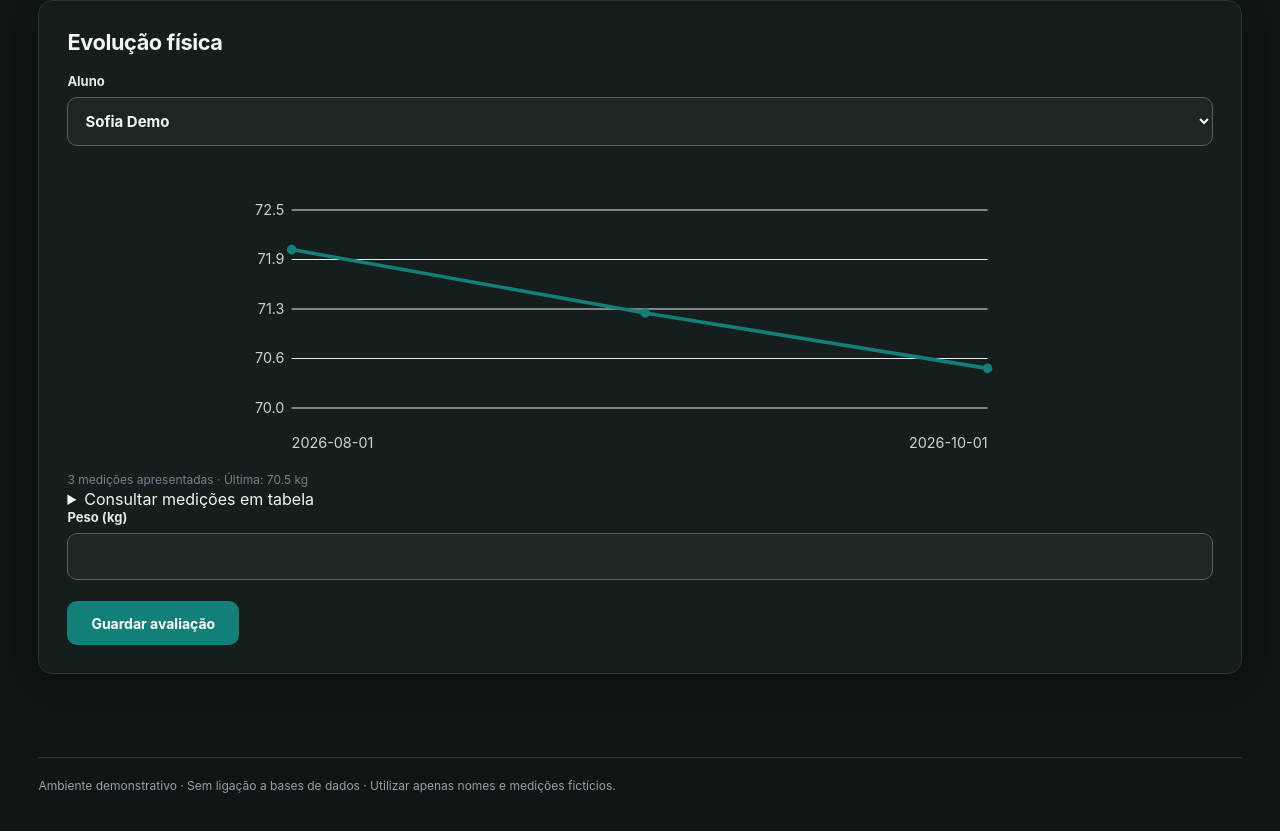
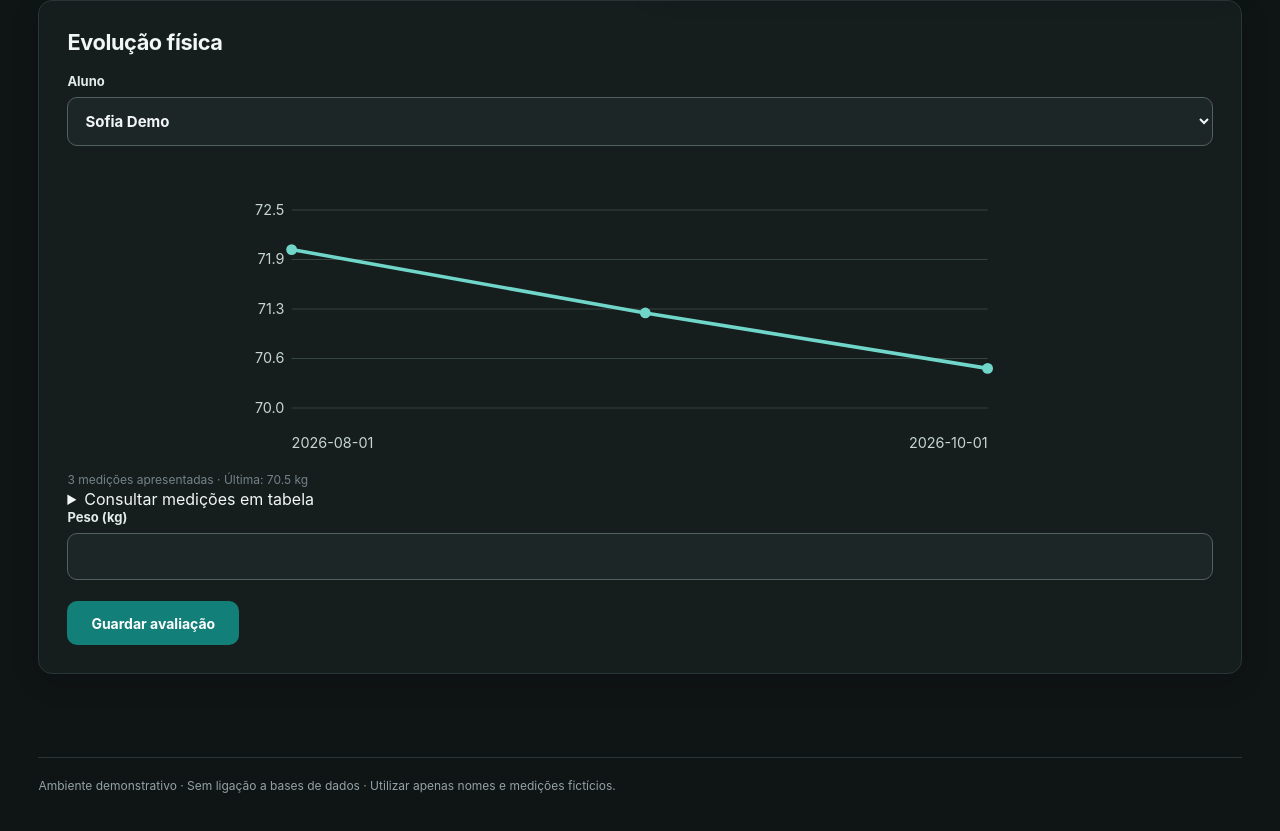
Before and after one commit to danielfilipemc-cloud/nutritrack, a Next.js app in the folder commercial/: page /demo in a window 1280 px wide. Shown: the part 934-1765 px from the top of the page. Built offline with nearby package versions, Linux system fonts and the light colour scheme.

Commit message:
fix(charts): readable grid and labels on dark surfaces

```diff
--- a/commercial/components/ProgressChart.tsx
+++ b/commercial/components/ProgressChart.tsx
@@ -10,9 +10,9 @@ export default function ProgressChart({records,unit}:{records:ChartPoint[];unit:
  const coordinates=data.map((p,i)=>`${X(i)},${Y(p.value)}`).join(" ");
  return <div className="chartbox">
  <svg viewBox="0 0 680 250" role="img" aria-label={`Evolução: ${data.length} medições, de ${data[0].value} a ${data[data.length-1].value} ${unit}`}>
- {[0,1,2,3,4].map(i=><g key={i}><line x1="50" y1={40+i*41.25} x2="630" y2={40+i*41.25} stroke="#e5ebee"/><text x="44" y={44+i*41.25} textAnchor="end" fontSize="12" fill="#66777f">{(hi-i*(hi-lo)/4).toFixed(1)}</text></g>)}
- <polyline points={coordinates} fill="none" stroke="#137F79" strokeWidth="3" strokeLinecap="round" strokeLinejoin="round"/>
- {data.map((p,i)=><circle key={i} cx={X(i)} cy={Y(p.value)} r="4" fill="#137F79"><title>{p.date}: {p.value} {unit}</title></circle>)}
- <text x="50" y="238" fontSize="12" fill="#66777f">{data[0].date}</text><text x="630" y="238" textAnchor="end" fontSize="12" fill="#66777f">{data[data.length-1].date}</text>
+ {[0,1,2,3,4].map(i=><g key={i}><line x1="50" y1={40+i*41.25} x2="630" y2={40+i*41.25} stroke="var(--aura-chart-grid, #354541)"/><text x="44" y={44+i*41.25} textAnchor="end" fontSize="12" fill="var(--aura-chart-label, #B8CAC5)">{(hi-i*(hi-lo)/4).toFixed(1)}</text></g>)}
+ <polyline points={coordinates} fill="none" stroke="var(--aura-chart-stroke, #70D6CA)" strokeWidth="3" strokeLinecap="round" strokeLinejoin="round"/>
+ {data.map((p,i)=><circle key={i} cx={X(i)} cy={Y(p.value)} r="4.5" fill="var(--aura-chart-stroke, #70D6CA)"><title>{p.date}: {p.value} {unit}</title></circle>)}
+ <text x="50" y="238" fontSize="12" fill="var(--aura-chart-label, #B8CAC5)">{data[0].date}</text><text x="630" y="238" textAnchor="end" fontSize="12" fill="var(--aura-chart-label, #B8CAC5)">{data[data.length-1].date}</text>
  </svg><p className="chartnote">{data.length} medições apresentadas · Última: {data[data.length-1].value} {unit}</p><details><summary>Consultar medições em tabela</summary><table><thead><tr><th>Data</th><th>Valor ({unit})</th></tr></thead><tbody>{data.map((p,i)=><tr key={i}><td>{p.date}</td><td>{p.value}</td></tr>)}</tbody></table></details></div>;
 }
```
